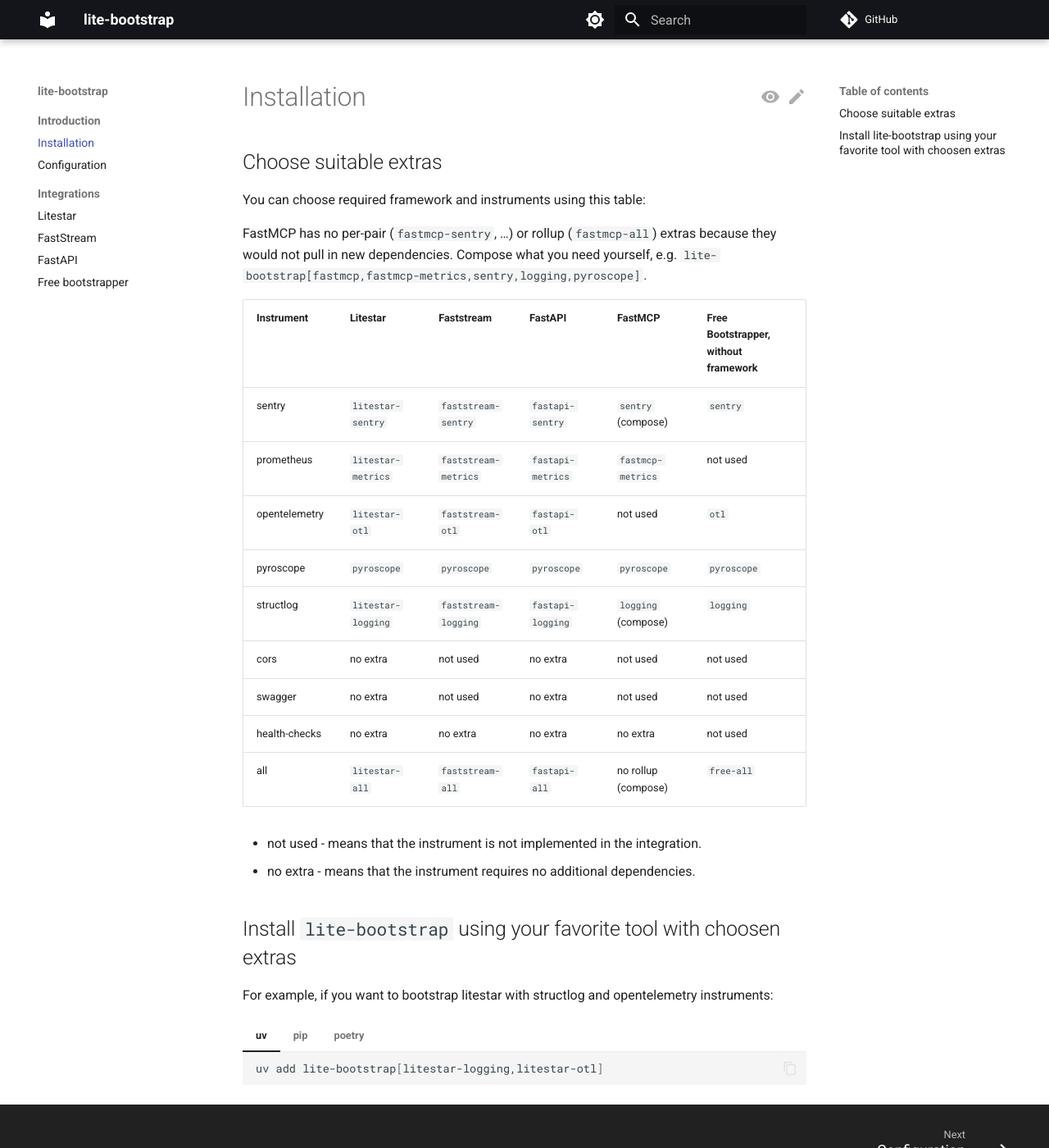
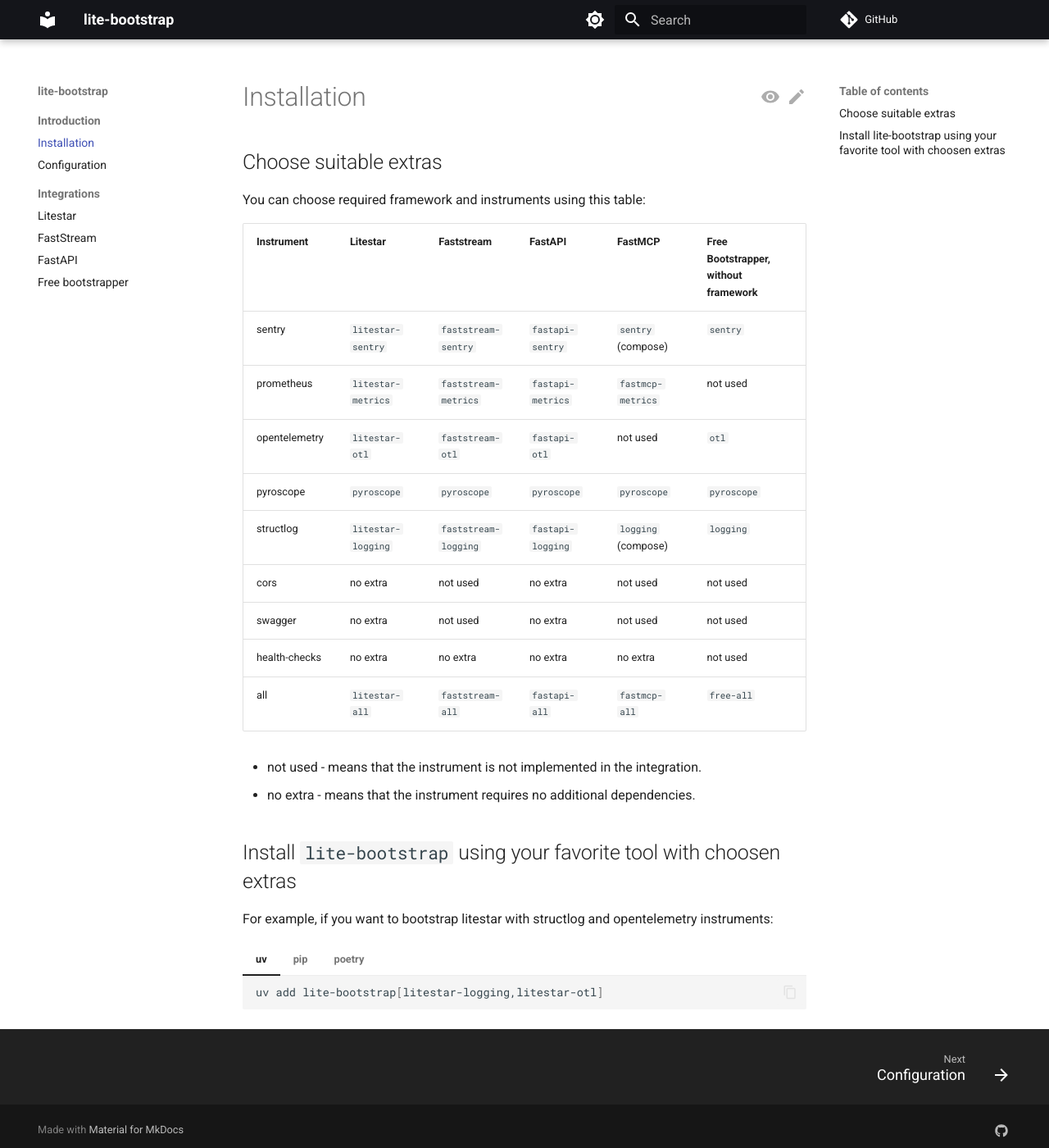
Before and after one commit to modern-python/lite-bootstrap, an MkDocs documentation site: the page built from docs/introduction/installation.md, in a window 1280 px wide and 1400 px high. Shown: the whole window at 82% size. Built offline with MkDocs 1.6.1 and Material for MkDocs 9.7.7, drawn with Linux system fonts in a browser that asks for light colours; comment, search, counter and statistics services are not loaded.

Commit message:
feat: add fastmcp-all rollup extra
Matches the fastapi-all / litestar-all / faststream-all naming pattern.
fastmcp-all = [lite-bootstrap[fastmcp,fastmcp-metrics,sentry,logging,pyroscope]],
so users can install the whole stack with a single extra rather than
composing five extras by hand.

Updates docs/introduction/installation.md to list `fastmcp-all` in the
"all" row and drops the now-obsolete "no rollup" note above the table.

Co-Authored-By: Claude Opus 4.7 (1M context) <noreply@anthropic.com>

```diff
--- a/docs/introduction/installation.md
+++ b/docs/introduction/installation.md
@@ -3,8 +3,6 @@
 ## Choose suitable extras
 
 You can choose required framework and instruments using this table:
-
-FastMCP has no per-pair (`fastmcp-sentry`, …) or rollup (`fastmcp-all`) extras because they would not pull in new dependencies. Compose what you need yourself, e.g. `lite-bootstrap[fastmcp,fastmcp-metrics,sentry,logging,pyroscope]`.
 
 | Instrument    | Litestar           | Faststream           | FastAPI           | FastMCP             | Free Bootstrapper, without framework |
 |---------------|--------------------|----------------------|-------------------|---------------------|--------------------------------------|
@@ -16,7 +14,7 @@ FastMCP has no per-pair (`fastmcp-sentry`, …) or rollup (`fastmcp-all`) extras
 | cors          | no extra           | not used             | no extra          | not used            | not used                             |
 | swagger       | no extra           | not used             | no extra          | not used            | not used                             |
 | health-checks | no extra           | no extra             | no extra          | no extra            | not used                             |
-| all           | `litestar-all`     | `faststream-all`     | `fastapi-all`     | no rollup (compose) | `free-all`                           |
+| all           | `litestar-all`     | `faststream-all`     | `fastapi-all`     | `fastmcp-all`       | `free-all`                           |
 
 * not used - means that the instrument is not implemented in the integration.
 * no extra - means that the instrument requires no additional dependencies.
--- a/pyproject.toml
+++ b/pyproject.toml
@@ -123,6 +123,9 @@ fastmcp-metrics = [
     "lite-bootstrap[fastmcp]",
     "prometheus-client>=0.20",
 ]
+fastmcp-all = [
+    "lite-bootstrap[fastmcp,fastmcp-metrics,sentry,logging,pyroscope]",
+]
 
 [dependency-groups]
 dev = [
```
